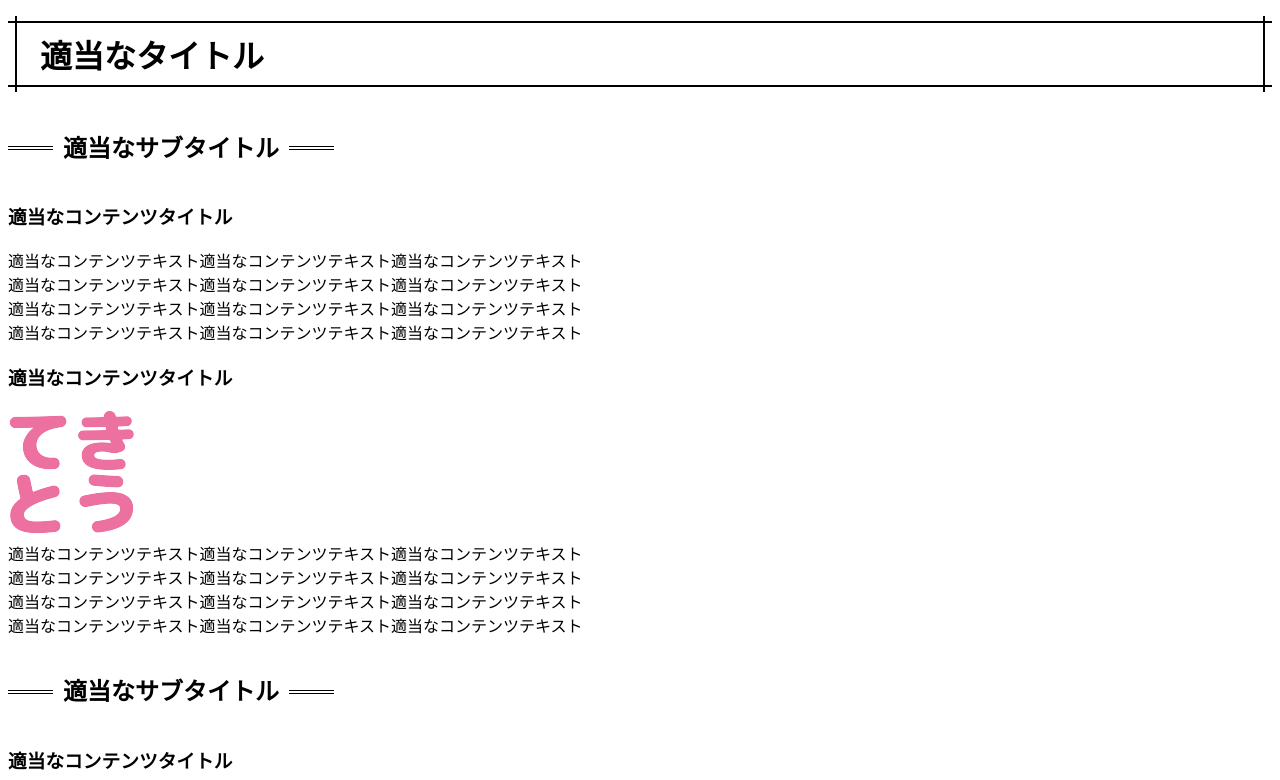
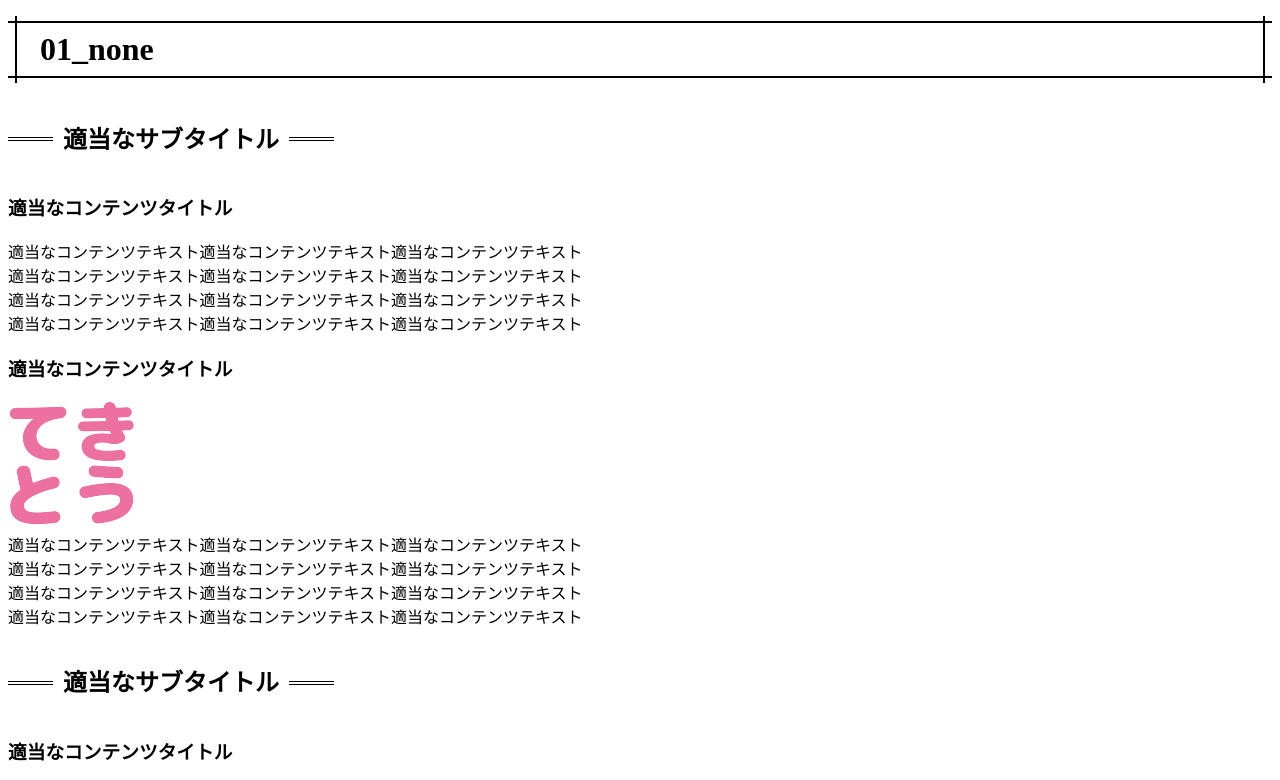
Before and after one commit to nagahamay/nagahamay.github.io, a plain HTML site: page icon_test/01_none.html in a window 1280 px wide. Shown: the top 780 px of the page. Drawn offline with Linux system fonts and the light colour scheme.

Commit message:
mod title

```diff
--- a/icon_test/01_none.html
+++ b/icon_test/01_none.html
@@ -3,7 +3,7 @@
 <head>
 <meta charset="utf-8">
 <meta name="viewport" content="width=device-width, initial-scale=1.0, minimum-scale=1.0, maximum-scale=1.0, user-scalable=no, shrink-to-fit=no">
-<title>icon系テスト</title>
+<title>01_none</title>
 <style>
 h1{
 	position: relative;
@@ -45,7 +45,7 @@ h2:after {right: 0;}
 </script>
 </head>
 <body>
-<h1>適当なタイトル</h1>
+<h1>01_none</h1>
 
 <h2>適当なサブタイトル</h2>
 
```
Also changed, not shown: icon_test/02_favicon.html (+2 -2 lines), icon_test/03_apple-touch-icon.html (+2 -2 lines), icon_test/04_msapplication.html (+2 -2 lines), icon_test/index.html (+1 -1 lines).
